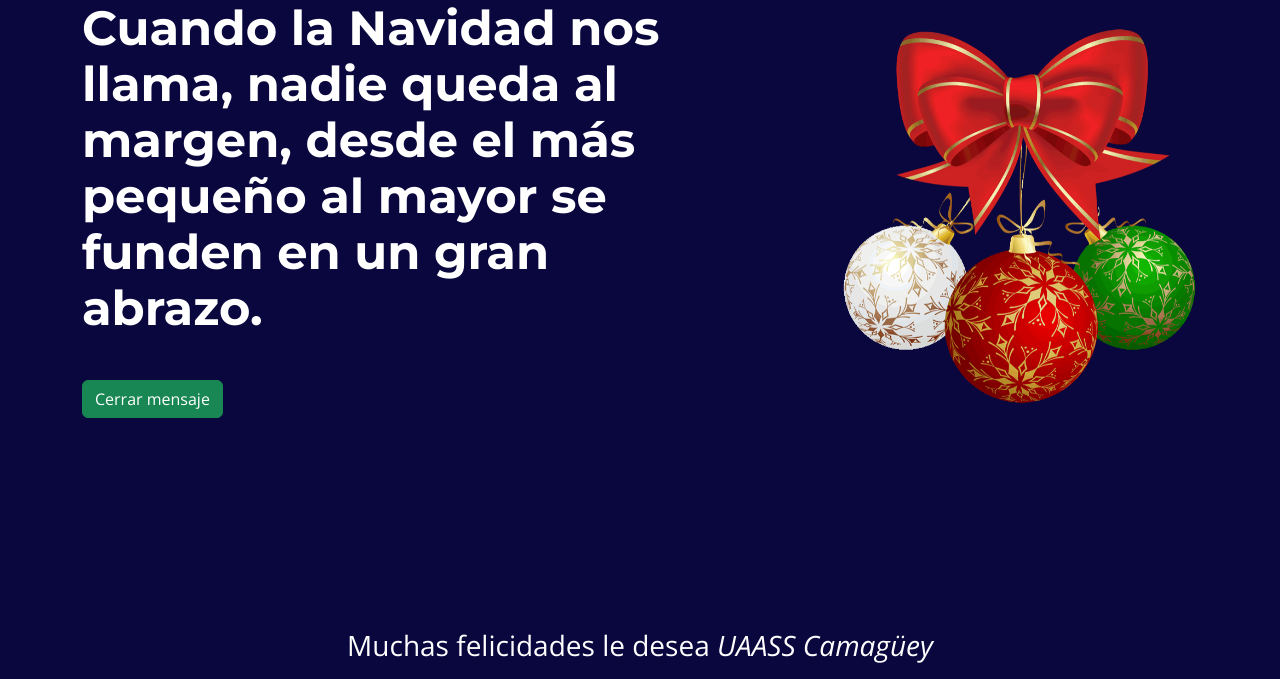
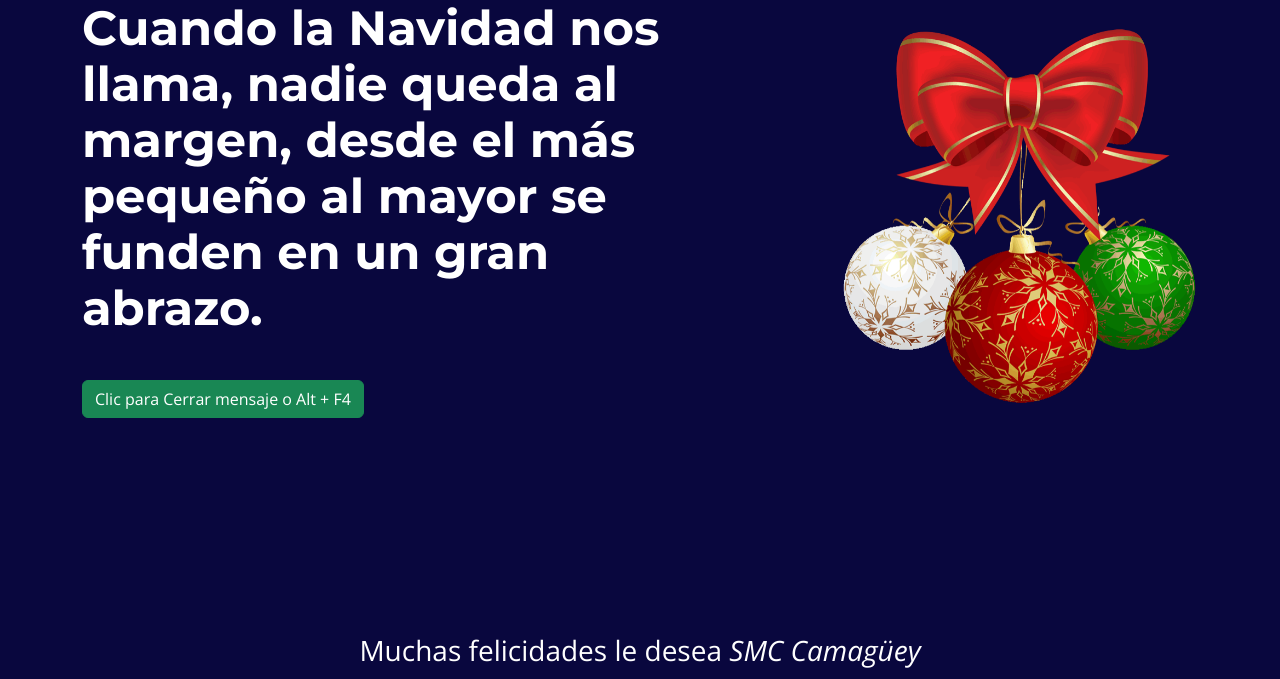
Before and after one commit to azufrecs/navidad, a PHP site: page / in a window 1280 px wide. Shown: the part 121-800 px from the top of the page. Run offline with PHP 8.4, Linux system fonts and the light colour scheme.

Commit message:
Cambianod nombre al boton de cerrar

```diff
--- a/assets/css/style.css
+++ b/assets/css/style.css
@@ -246,5 +246,5 @@ h6 {
 
 /* FOOTER SIEMPRE ABAJO Y SIN SUPERPONERSE */
 	* 					{margin:0;padding:0;}
-	.content 			{min-height: calc(100vh - 170px);/* 20px header + 10px footer = 120px  */}
+	.content 			{min-height: calc(100vh - 165px);/* 20px header + 10px footer = 120px  */}
 	footer 				{height:5px;}
--- a/index.php
+++ b/index.php
@@ -63,7 +63,7 @@ $MensajeNavidad = array(
               <h1><?php echo $MensajeNavidad[$DiaActual]; ?></h1>
               <div class="text-center text-lg-start">
                 <br>
-                <a class="btn btn-success" href="javascript:cerrar();">Cerrar mensaje</a>
+                <a class="btn btn-success" href="javascript:cerrar();">Clic para Cerrar mensaje o Alt + F4</a>
               </div>
             </div>
           </div>
@@ -76,12 +76,11 @@ $MensajeNavidad = array(
   </section>
   <!-- End Hero -->
 
-
   <!-- BEGIN FOOTER -->
   <footer>
     <div align="center">
       <div align="center" class="display-6 text-white">
-        <p class="h3">Muchas felicidades le desea <i>UAASS Camag&uuml;ey</p>
+        <p class="h3">Muchas felicidades le desea <i>SMC Camag&uuml;ey</p>
         <div>
         </div>
   </footer>
@@ -89,14 +88,15 @@ $MensajeNavidad = array(
 
 
   <!-- Vendor JS Files -->
-
+<script>
+   document.documentElement.requestFullscreen();
+ </script>
   <script src="assets/vendor/aos/aos.js"></script>
   <script src="assets/vendor/bootstrap/js/bootstrap.bundle.min.js"></script>
   <script src="assets/vendor/glightbox/js/glightbox.min.js"></script>
   <script src="assets/vendor/swiper/swiper-bundle.min.js"></script>
   <script src="assets/js/main.js"></script>
   <script src="assets/js/jquery-3.6.0.js"></script>
-
 
   <script language="javascript" type="text/javascript">
     function cerrar() {
```
